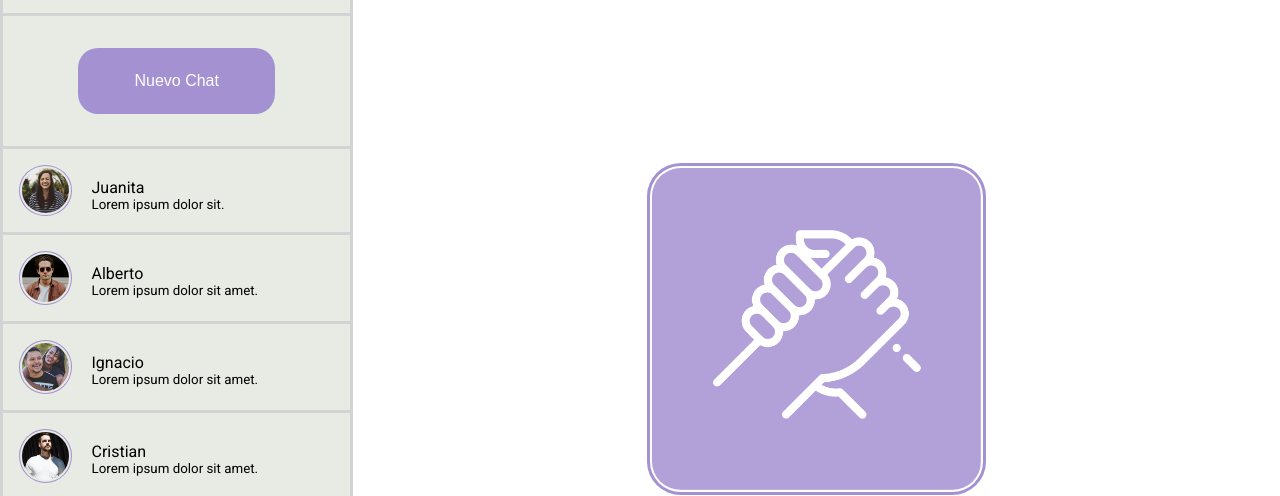
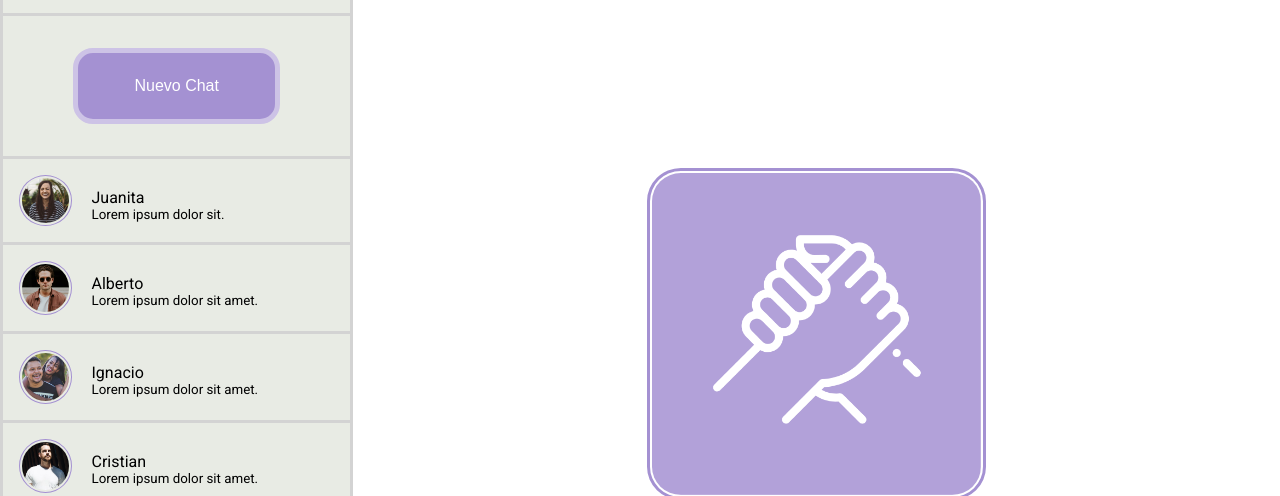
Before and after one commit to DomGP/Modulo02_Desafio_01, a plain HTML site: page index.html in a window 1280 px wide. Shown: the part 81-577 px from the top of the page. Drawn offline with Linux system fonts and the light colour scheme.

Commit message:
Creando borde al boton

```diff
--- a/assets/css/style.css
+++ b/assets/css/style.css
@@ -67,9 +67,12 @@ body{
     font-size: medium;
     border-radius:20px;
     transition: background-color 0.5s linear;
+    border: solid 5px #CDC3E6;
+    outline-offset: 4px;
 }
 .div-button button:active{
     background-color: #CDC3E6;
+    border: solid 5px #A491D2;
 }
 /* Atributos para los siguientes contenedores de los avatares de los amigos en el chat */
 .div-friends{
```
